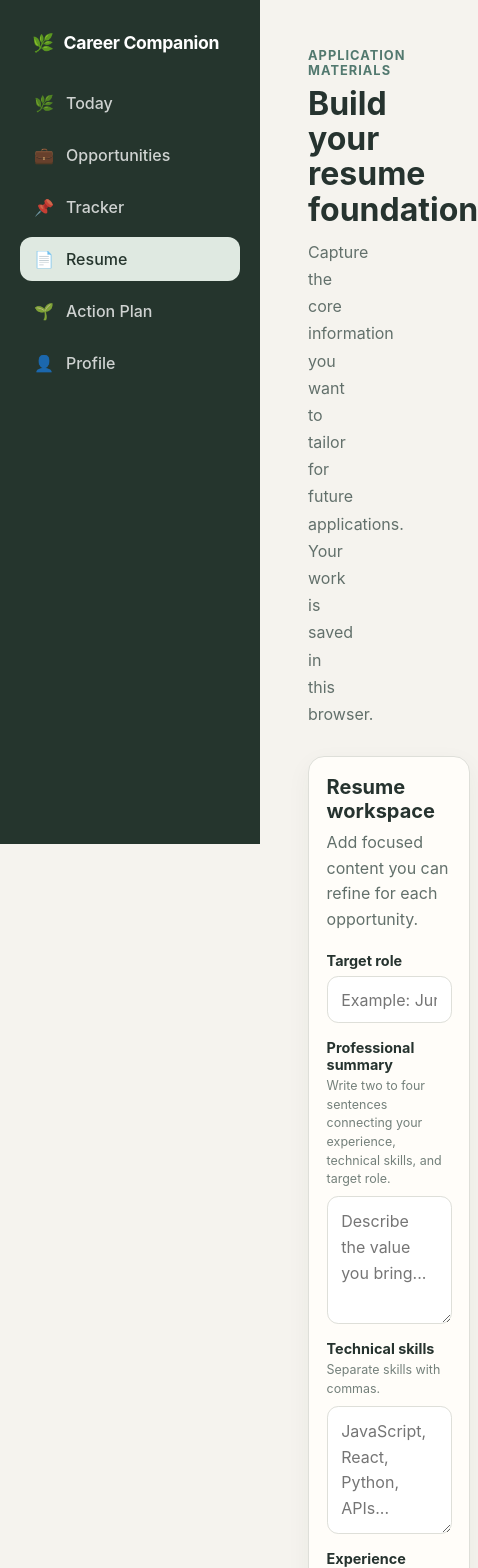
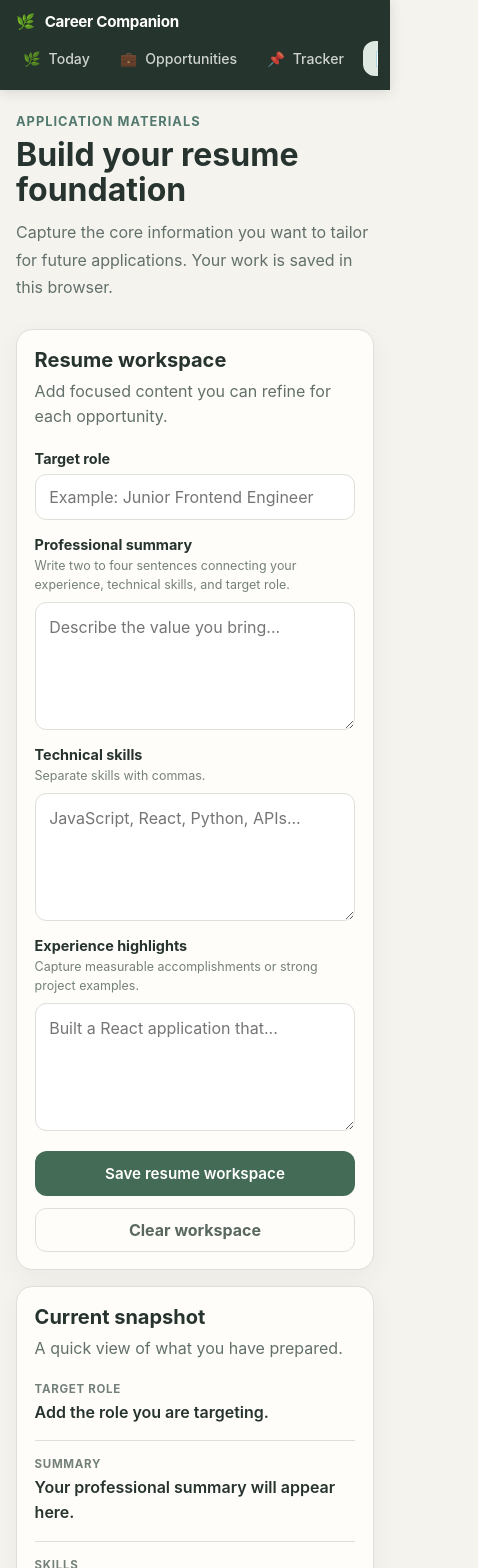
Before and after one commit to ashlibriggs/career-companion, a React app in the folder frontend/: page /resume in a window 390 px wide. Shown: the top 1568 px of the page, 478 px wide, since content can reach past the window. Built offline with nearby package versions, Linux system fonts and the light colour scheme; the HTML template or start-up script is replaced by a standard one.

Commit message:
Finalize responsive layout and project documentation

```diff
--- a/frontend/src/styles/layout.css
+++ b/frontend/src/styles/layout.css
@@ -1,12 +1,14 @@
 .app-layout {
   display: grid;
   grid-template-columns: 260px minmax(0, 1fr);
+  min-width: 0;
   min-height: 100vh;
 }
 
 .sidebar {
   position: sticky;
   top: 0;
+  z-index: 10;
   height: 100vh;
   padding: 32px 20px;
   background-color: var(--color-sidebar);
@@ -21,6 +23,7 @@
   font-size: 1.1rem;
   font-weight: 700;
   letter-spacing: -0.02em;
+  white-space: nowrap;
 }
 
 .sidebar__navigation {
@@ -37,6 +40,7 @@
   border-radius: 12px;
   color: rgba(255, 255, 255, 0.78);
   font-weight: 500;
+  text-decoration: none;
   transition:
     background-color 160ms ease,
     color 160ms ease,
@@ -56,6 +60,7 @@
 
 .app-content {
   width: 100%;
+  min-width: 0;
   padding: 48px;
 }
 
@@ -66,12 +71,16 @@
   font-size: 0.95rem;
   font-weight: 600;
   cursor: pointer;
-  transition: all 180ms ease;
+  transition:
+    transform 180ms ease,
+    box-shadow 180ms ease,
+    background-color 180ms ease,
+    color 180ms ease;
 }
 
 .button--primary {
   background-color: var(--color-primary);
-  color: white;
+  color: #ffffff;
 }
 
 .button--primary:hover {
@@ -80,11 +89,109 @@
 }
 
 .button--secondary {
+  border: 1px solid var(--color-border);
   background: transparent;
   color: var(--color-primary);
-  border: 1px solid var(--color-border);
 }
 
 .button--secondary:hover {
   background: var(--color-primary-soft);
 }
+
+/* Tablet */
+@media (max-width: 64rem) {
+  .app-layout {
+    grid-template-columns: 220px minmax(0, 1fr);
+  }
+
+  .sidebar {
+    padding: 28px 16px;
+  }
+
+  .sidebar__brand {
+    padding-right: 8px;
+    padding-left: 8px;
+    font-size: 1rem;
+  }
+
+  .sidebar__link {
+    padding: 11px 12px;
+  }
+
+  .app-content {
+    padding: 36px 28px;
+  }
+}
+
+/* Mobile */
+@media (max-width: 48rem) {
+  .app-layout {
+    display: block;
+  }
+
+  .sidebar {
+    position: sticky;
+    top: 0;
+    z-index: 20;
+    width: 100%;
+    height: auto;
+    padding: 14px 16px;
+    box-shadow: 0 2px 12px rgb(24 44 36 / 14%);
+  }
+
+  .sidebar__brand {
+    padding: 0 4px 12px;
+    font-size: 1rem;
+  }
+
+  .sidebar__navigation {
+    display: flex;
+    flex-direction: row;
+    gap: 8px;
+    overflow-x: auto;
+    padding-bottom: 2px;
+    scrollbar-width: thin;
+    -webkit-overflow-scrolling: touch;
+  }
+
+  .sidebar__link {
+    flex: 0 0 auto;
+    gap: 8px;
+    padding: 10px 12px;
+    white-space: nowrap;
+  }
+
+  .sidebar__link:hover {
+    transform: none;
+  }
+
+  .app-content {
+    padding: 28px 20px 40px;
+  }
+}
+
+/* Small phones */
+@media (max-width: 30rem) {
+  .sidebar {
+    padding: 12px;
+  }
+
+  .sidebar__brand {
+    padding-bottom: 10px;
+    font-size: 0.95rem;
+  }
+
+  .sidebar__link {
+    padding: 9px 11px;
+    font-size: 0.88rem;
+  }
+
+  .app-content {
+    padding: 24px 16px 36px;
+  }
+
+  .button {
+    width: 100%;
+    padding: 13px 18px;
+  }
+}
```
Also changed, not shown: 2 other files (tests, documents, lock files or other folders).
